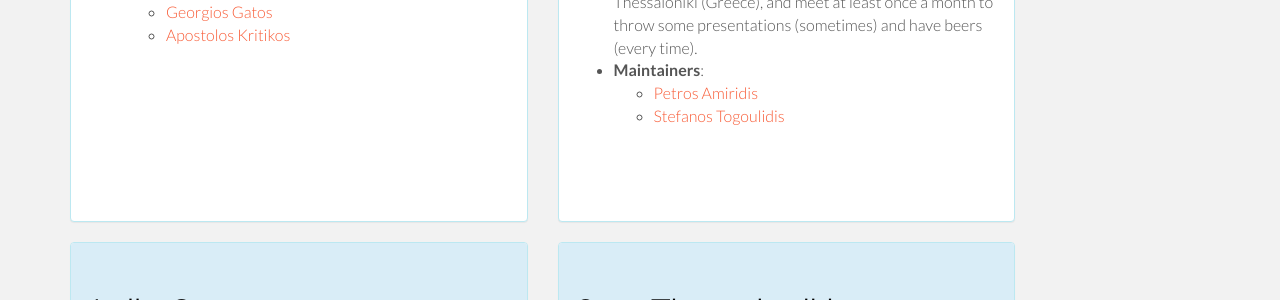
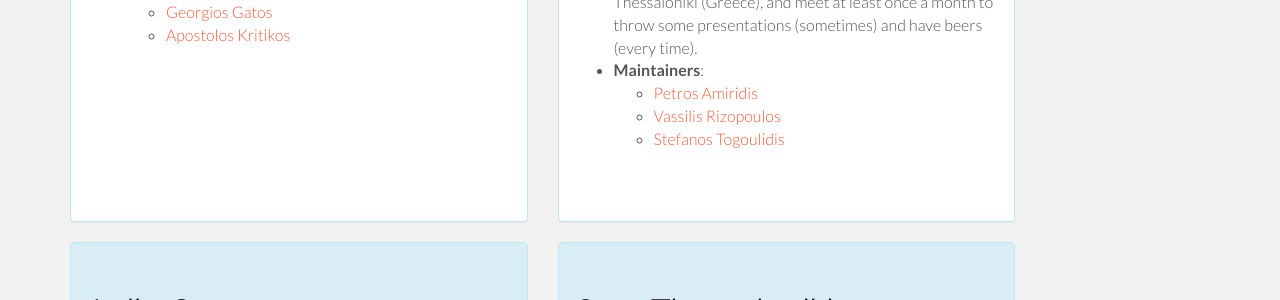
Before and after one commit to skgtech/skgtech.github.io, a Jekyll site: the page built from index.html, in a window 1280 px wide and 900 px high, scrolled down 1329 px. Shown: the part 154-454 px from the top of the window. Built offline with Jekyll 4.4.1, drawn with Linux system fonts in a browser that asks for light colours; nearby versions of some CDN libraries; Markdown is read by kramdown in place of the engine named in the settings; comment, search, counter and statistics services are not loaded.

Commit message:
Add Vassilis to the maintainers

```diff
--- a/_data/communities.yaml
+++ b/_data/communities.yaml
@@ -16,6 +16,8 @@
   maintainers:
     - name: "Petros Amiridis"
       email: "petros@amiridis.net"
+    - name: "Vassilis Rizopoulos"
+      email: "Vassilisrizopoulos@gmail.com"
     - name: "Stefanos Togoulidis"
       email: "stefanostogoulidis@gmail.com"
 - name: "Agile Greece"
```
